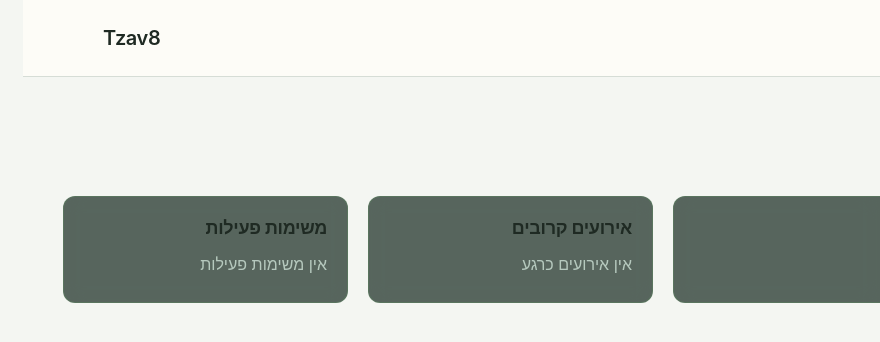
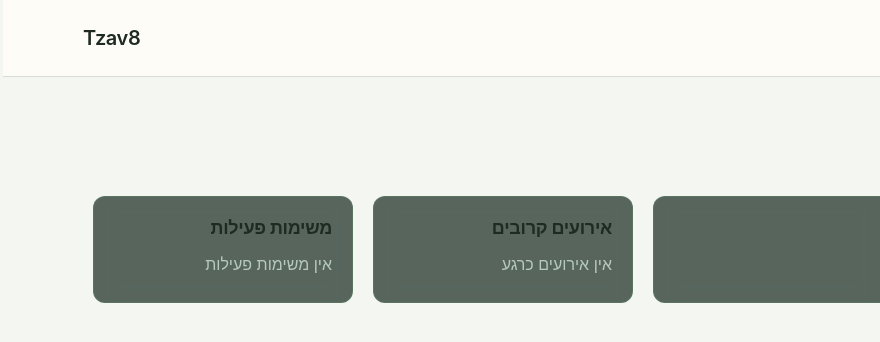
Before and after one commit to dorlevi7/tzav8, a React (Vite) app in the folder client/: page /home in a window 1280 px wide. Shown: the top 342 px of the page, without its empty margins (400-1280 px from the left). Built offline with nearby package versions, Linux system fonts and the light colour scheme.

Commit message:
center home screen layout and apply global styling

```diff
--- a/client/src/pages/Home.jsx
+++ b/client/src/pages/Home.jsx
@@ -5,6 +5,7 @@ function Home() {
 
   return (
     <div className="home-container">
+      <div className="home-content">
         <div className="home-header">
           <h1>מסך הבית</h1>
           {user && <p className="welcome-text">שלום {user.username}</p>}
@@ -19,9 +20,11 @@ function Home() {
                 <p>
                   <strong>שם משתמש:</strong> {user.username}
                 </p>
+
                 <p>
                   <strong>תפקיד:</strong> {user.role}
                 </p>
+
                 <p>
                   <strong>User ID:</strong> {user.id}
                 </p>
@@ -45,6 +48,7 @@ function Home() {
           </div>
         </div>
       </div>
+    </div>
   );
 }
 
--- a/client/src/styles/pages/Home.css
+++ b/client/src/styles/pages/Home.css
@@ -1,7 +1,15 @@
 .home-container {
-    padding: 40px;
+    min-height: calc(100vh - 80px);
+    padding: 40px 20px;
     color: white;
-    min-height: calc(100vh - 80px);
+
+    display: flex;
+    justify-content: center;
+}
+
+.home-content {
+    width: 100%;
+    max-width: 1100px;
 }
 
 .home-header {
```
Also changed, not shown: 1 other file (tests, documents, lock files or other folders). Lines whose indentation alone changed are shown as unchanged.
